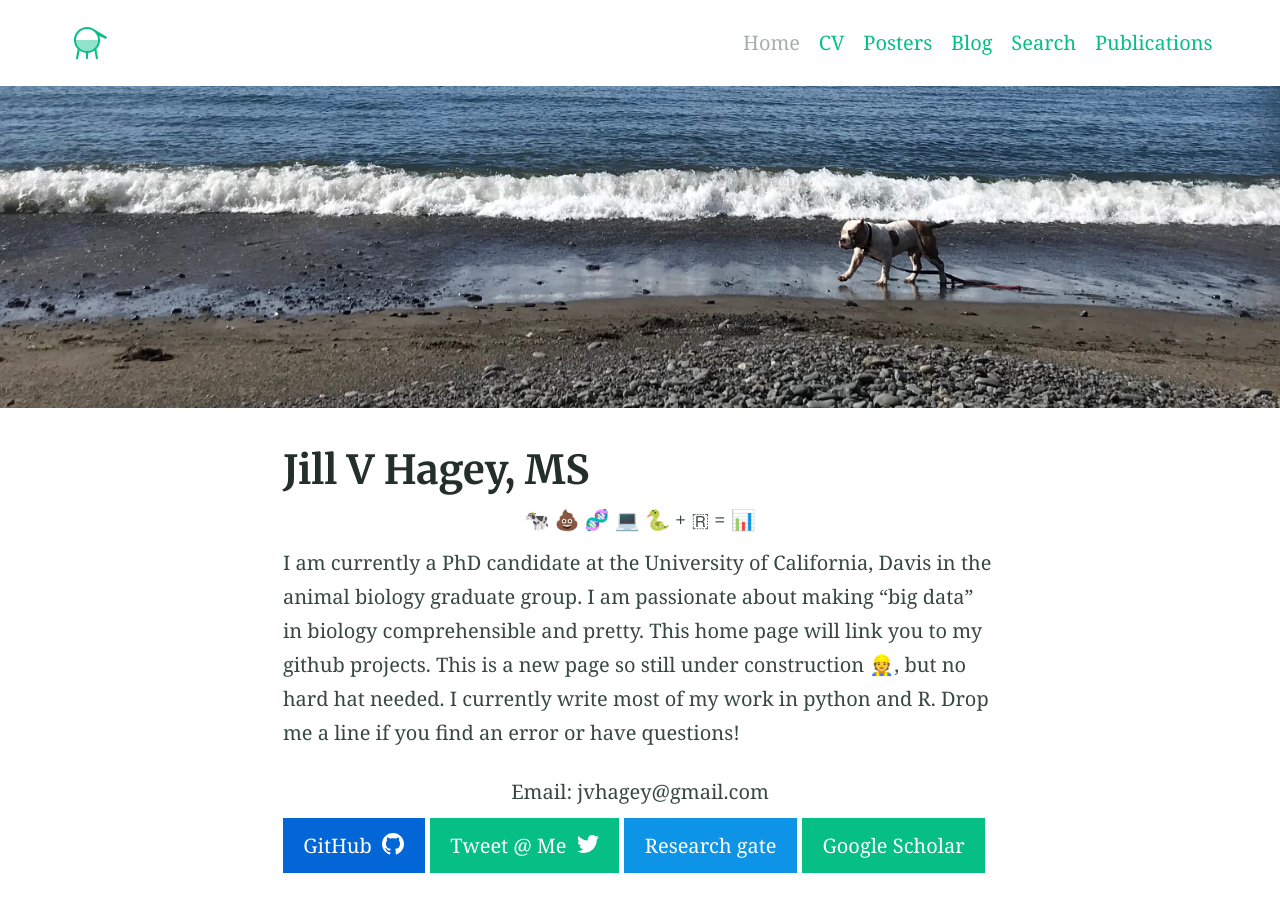
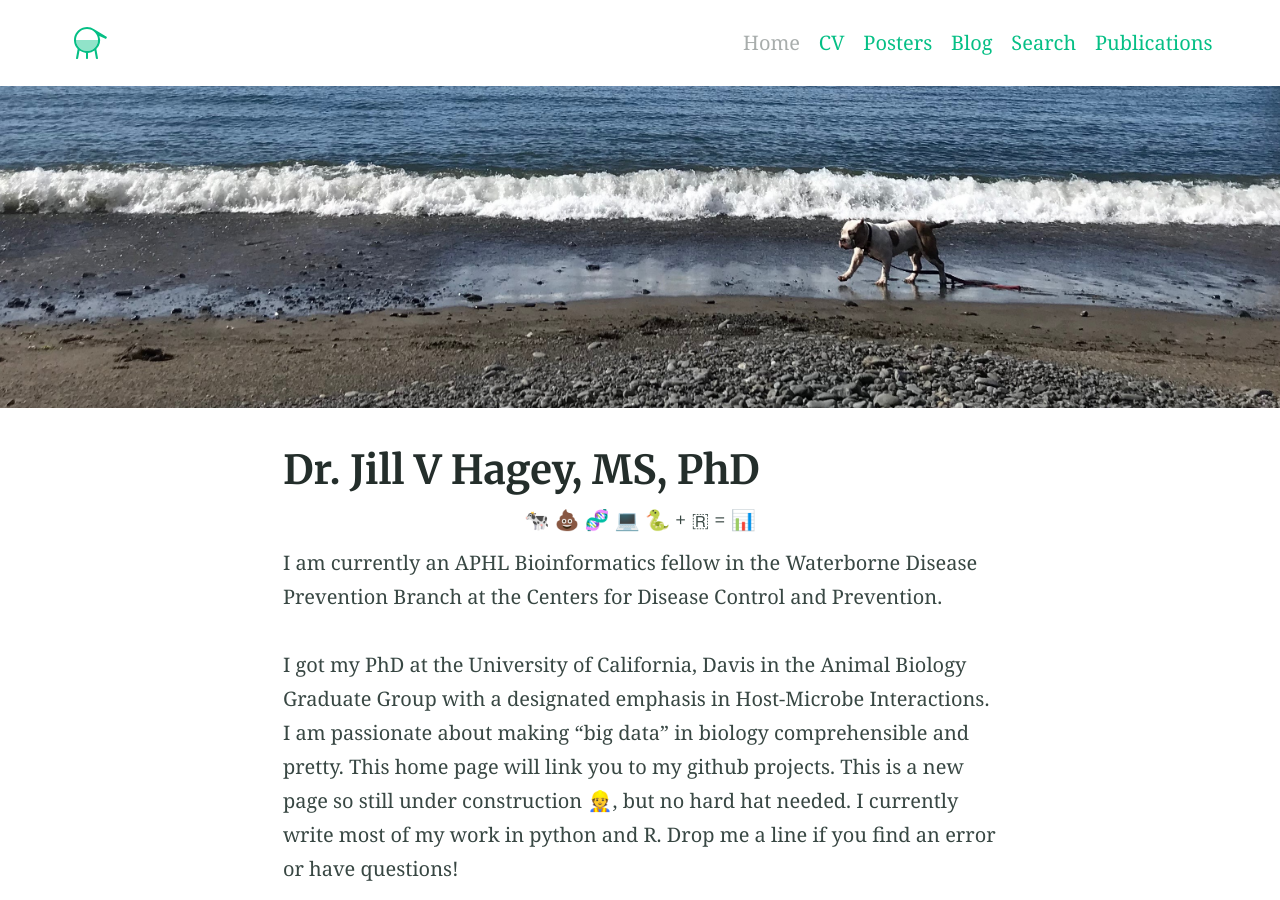
Before and after one commit to jvhagey/jvhagey.github.io, a Jekyll site: the page built from index.md, in a window 1280 px wide and 900 px high. Built offline with Jekyll 4.4.1, drawn with Linux system fonts in a browser that asks for light colours; our own code applies the rules of GitHub Pages for plain Markdown files.

Commit message:
updating profile

```diff
--- a/index.md
+++ b/index.md
@@ -1,5 +1,5 @@
 ---
-title: Jill V Hagey, MS
+title: Dr. Jill V Hagey, MS, PhD
 feature_text: |
 ## Animal Scientist - Bioinformatician - Bacteria Engineer
 feature_image: "/assets/Eugene_smaller.jpg"
@@ -10,7 +10,9 @@ excerpt: "This is the home page of Jill Hagey's github"
 🐄 💩 🧬 💻 🐍 + 🇷 = 📊
 </center>
 
-I am currently a PhD candidate at the University of California, Davis in the animal biology graduate group. I am passionate about making "big data" in biology comprehensible and pretty. This home page will link you to my github projects. This is a new page so still under construction 👷, but no hard hat needed. I currently write most of my work in python and R. Drop me a line if you find an error or have questions!
+I am currently an APHL Bioinformatics fellow in the Waterborne Disease Prevention Branch at the Centers for Disease Control and Prevention.
+
+I got my PhD at the University of California, Davis in the Animal Biology Graduate Group with a designated emphasis in Host-Microbe Interactions. I am passionate about making "big data" in biology comprehensible and pretty. This home page will link you to my github projects. This is a new page so still under construction 👷, but no hard hat needed. I currently write most of my work in python and R. Drop me a line if you find an error or have questions!
 
 <center>
 Email: jvhagey@gmail.com
```
